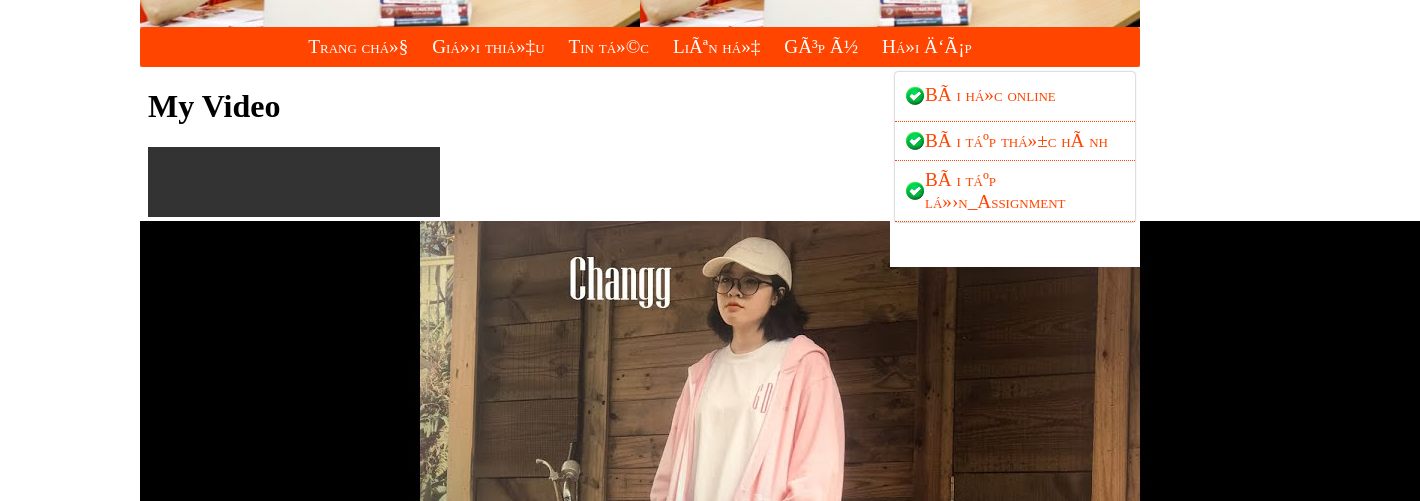
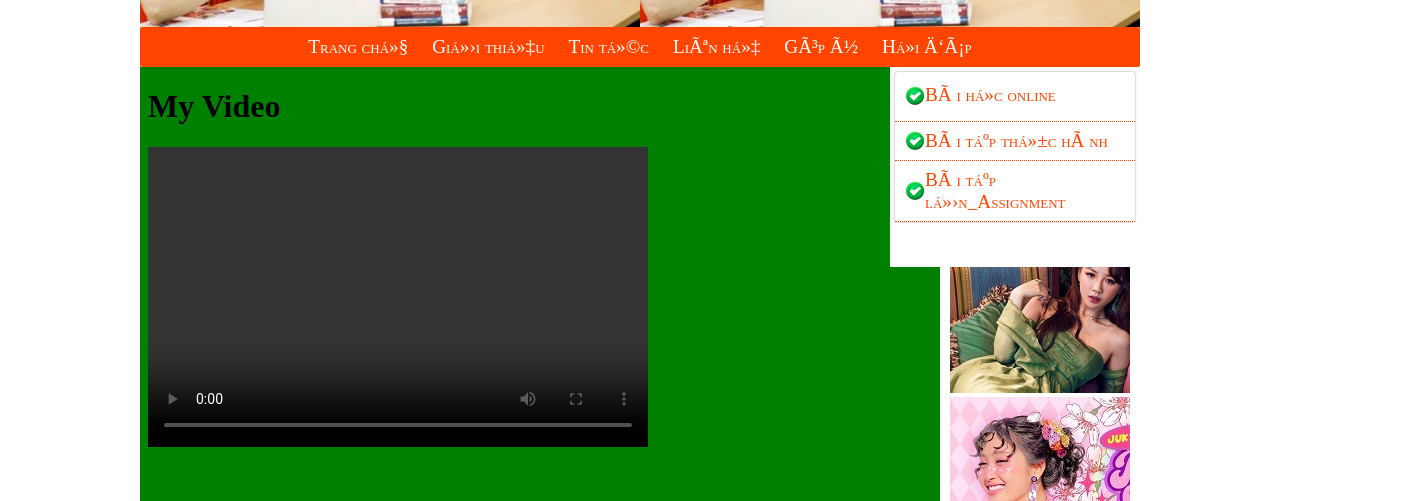
Before and after one commit to vanmtb/Van1, a plain HTML site: page Gioithieu.html in a window 1280 px wide. Shown: the part 299-800 px from the top of the page, 1420 px wide, since content can reach past the window. Drawn offline with Linux system fonts and the light colour scheme.

Commit message:
Update 2.css

```diff
--- a/2.css
+++ b/2.css
@@ -243,3 +243,27 @@ tr td{
 .table2 tr:nth-child(2n+1){
     background-color: aqua;
 }
+#content{
+    width: 800px; background-color: green;
+    height: 500px;
+    float:left;
+}
+#right{
+    width: 190px;
+    margin-left: 10px;
+    height: 500px;
+    float: left;
+}
+#right>img{
+    width: 180px;
+    margin-bottom: 20px;
+    height: 150px;
+}
+iframe{
+    width: 800px;
+    height: 500px;
+}
+#wrapper{
+    width: 1000px;
+    height: 500px;
+}
```
